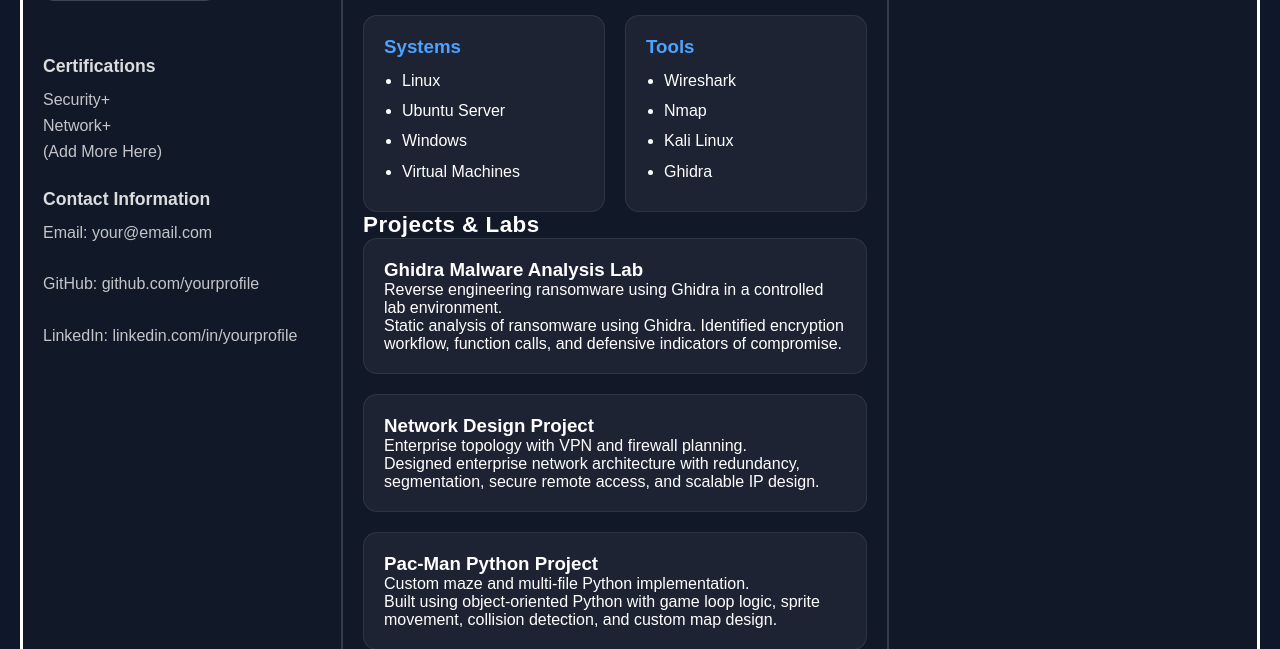
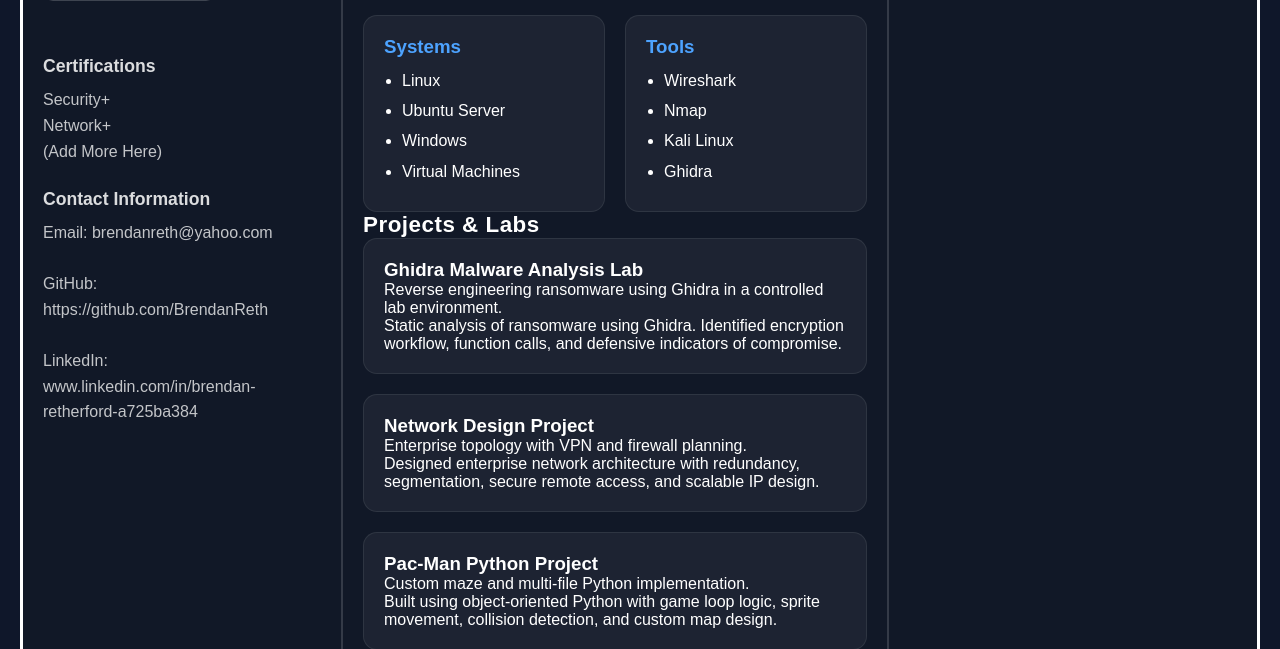
Before and after one commit to BrendanReth/portfolio-site, a Flask app: page / in a window 1280 px wide. Shown: the part 342-991 px from the top of the page. Run offline with Flask 3, Linux system fonts and the light colour scheme.

Commit message:
Update index.html

```diff
--- a/ResumeWebsite 2/Templates/index.html
+++ b/ResumeWebsite 2/Templates/index.html
@@ -58,9 +58,9 @@
 
             <h2 id="contact">Contact Information</h2>
             <p class="intro">
-                Email: your@email.com<br><br>
-                GitHub: github.com/yourprofile<br><br>
-                LinkedIn: linkedin.com/in/yourprofile
+                Email: brendanreth@yahoo.com<br><br>
+                GitHub: https://github.com/BrendanReth<br><br>
+                LinkedIn: www.linkedin.com/in/brendan-retherford-a725ba384
             </p>
 
         </div>
```
